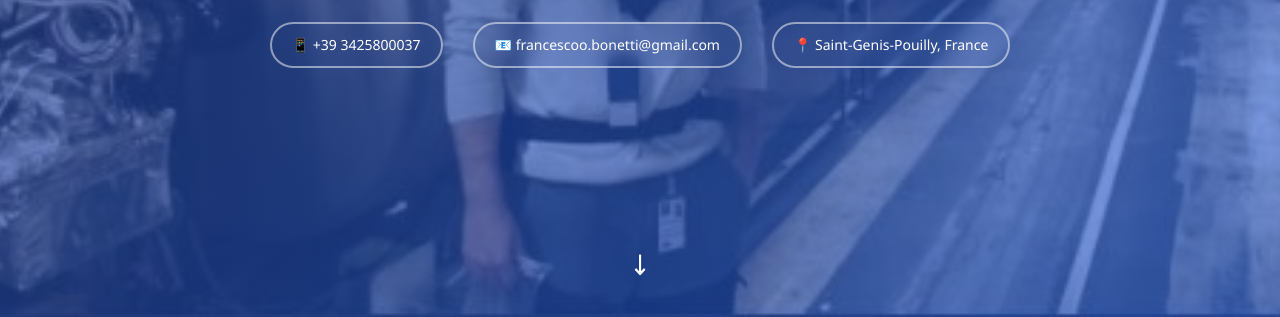
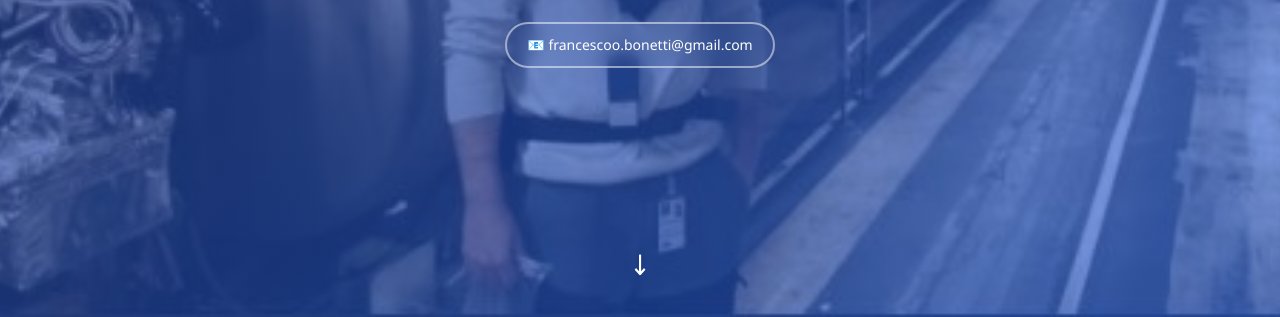
Before and after one commit to francescoobonetti/francescoobonetti.github.io, a plain HTML site: page index.html in a window 1280 px wide. Shown: the part 483-800 px from the top of the page. Drawn offline with Linux system fonts and the light colour scheme.

Commit message:
Update index.html

```diff
--- a/index.html
+++ b/index.html
@@ -15,9 +15,7 @@
             <div class="hero-title">Collimator Technician</div>
             <div class="hero-subtitle">CERN | Mechanical Precision Specialist</div>
             <div class="hero-contact">
-                <a href="tel:+393425800037">📱 +39 3425800037</a>
                 <a href="mailto:francescoo.bonetti@gmail.com">📧 francescoo.bonetti@gmail.com</a>
-                <span>📍 Saint-Genis-Pouilly, France</span>
             </div>
         </div>
         <div class="scroll-indicator">↓</div>
```
